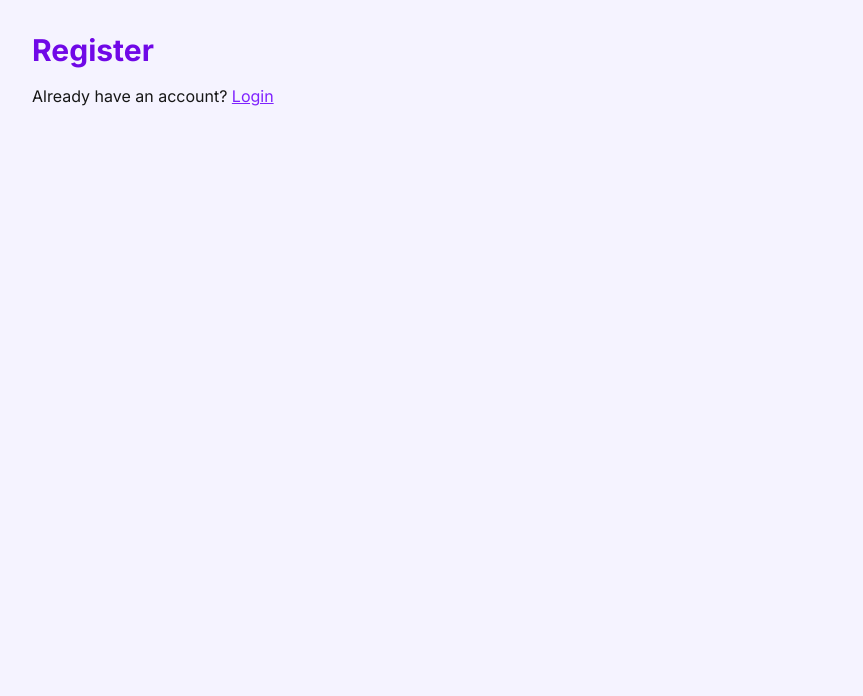
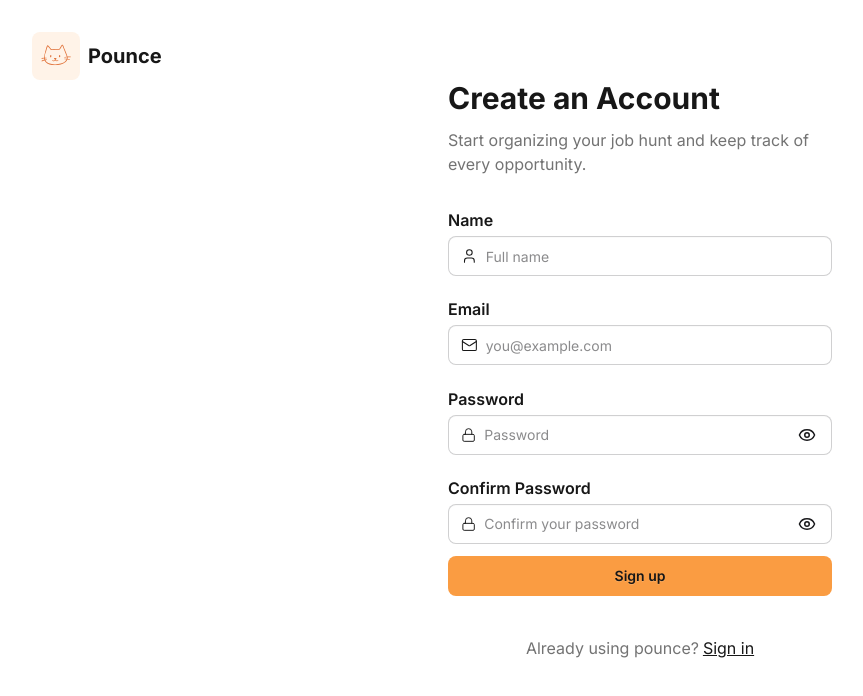
Before and after one commit to benzbarquilla/pounce, a React (Vite) app in the folder frontend/: page /register in a window 1280 px wide. Shown: the top 696 px of the page, without its empty margins (0-863 px from the left). Built offline with nearby package versions, Linux system fonts and the light colour scheme.

Commit message:
register page draft

```diff
--- a/frontend/src/pages/Register.jsx
+++ b/frontend/src/pages/Register.jsx
@@ -1,15 +1,87 @@
 import { Link } from "react-router-dom";
+import { User, Mail, Lock } from "lucide-react";
+import InputField from "../components/InputField";
+import Button from "../components/Button";
 
 const Register = () => {
   return (
-    <div className="min-h-screen bg-violet-50 p-8">
-      <h1 className="text-3xl font-bold text-violet-700">Register</h1>
-      <p className="mt-4">
-        Already have an account?{" "}
-        <Link to="/login" className="text-violet-600 underline">
-          Login
-        </Link>
-      </p>
+    <div className="min-h-screen flex p-8">
+      <div className="flex-1 flex flex-col">
+        {/* Logo */}
+        <div className="flex items-center gap-2">
+          <div className="bg-brand-light rounded-lg p-2">
+            <img src="/logo.svg" alt="Pounce Logo" className="h-8 w-8" />
+          </div>
+          <h1 className="text-xl font-bold">Pounce</h1>
+        </div>
+
+        {/* Form Container */}
+        <div className="flex justify-center">
+          <div className="basis-sm">
+            <h1 className="text-3xl text-heading font-bold">
+              Create an Account
+            </h1>
+            <p className="text-base text-body mt-3 font-normal">
+              Start organizing your job hunt and keep track of every
+              opportunity.
+            </p>
+
+            <form className="flex flex-col mt-8">
+              <InputField
+                legend="Name"
+                icon={User}
+                name="name"
+                placeholder="Full name"
+                minLength={2}
+                hint="Must be 3 to 30 characters"
+              />
+              <InputField
+                legend="Email"
+                icon={Mail}
+                type="email"
+                name="email"
+                required
+                placeholder="you@example.com"
+                hint="Enter a valid email address"
+              />
+
+              <InputField
+                legend="Password"
+                icon={Lock}
+                type="password"
+                name="password"
+                required
+                minLength={6}
+                placeholder="Password"
+                hint="Must be at least 8 characters"
+              />
+
+              <InputField
+                legend="Confirm Password"
+                icon={Lock}
+                type="password"
+                name="confirmPassword"
+                placeholder="Confirm your password"
+                autoComplete="new-password"
+                required
+              />
+
+              <Button
+                type="submit"
+                className="mt-3 rounded-lg text-heading bg-brand border-none shadow-none"
+              >
+                Sign up
+              </Button>
+            </form>
+            <div className="flex justify-center gap-1 mt-10">
+              <p className="text-body">Already using pounce?</p>
+              <Link to="/login" className="text-header underline">
+                Sign in
+              </Link>
+            </div>
+          </div>
+        </div>
+      </div>
     </div>
   );
 };
```
